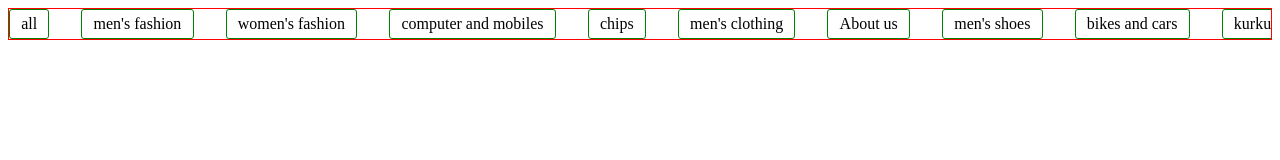
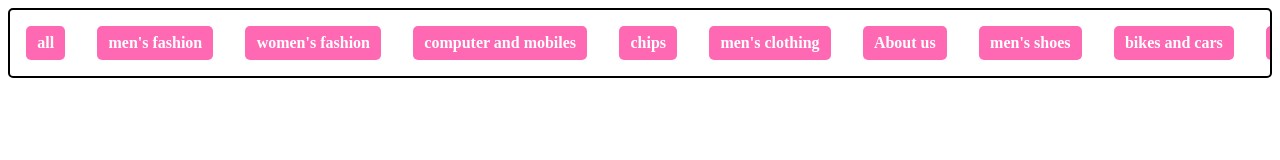
Before and after one commit to dk-jaiswal-77/scrollable_navbar, a plain HTML site: page index.html in a window 1280 px wide. Drawn offline with Linux system fonts and the light colour scheme.

Commit message:
small change in style

```diff
--- a/navbar.css
+++ b/navbar.css
@@ -1,8 +1,10 @@
 .slider{
-    border: 1px solid red;
+    border: 2px solid black;
+    border-radius: 5px;
     display: flex;
     gap: 2rem;
     overflow: scroll;
+    padding: 1rem;
 }
 
 .slider::-webkit-scrollbar{
@@ -12,7 +14,9 @@
 .slider > span{
     display: inline-block;
     min-width: max-content;
-    border: 1px solid green;
-    border-radius: 3px;
-    padding: 0.3rem 0.7rem;
+    background: hotpink;
+    font-weight: bold;
+    color: white;
+    border-radius: 5px;
+    padding: 0.5rem 0.7rem;
 }
```
